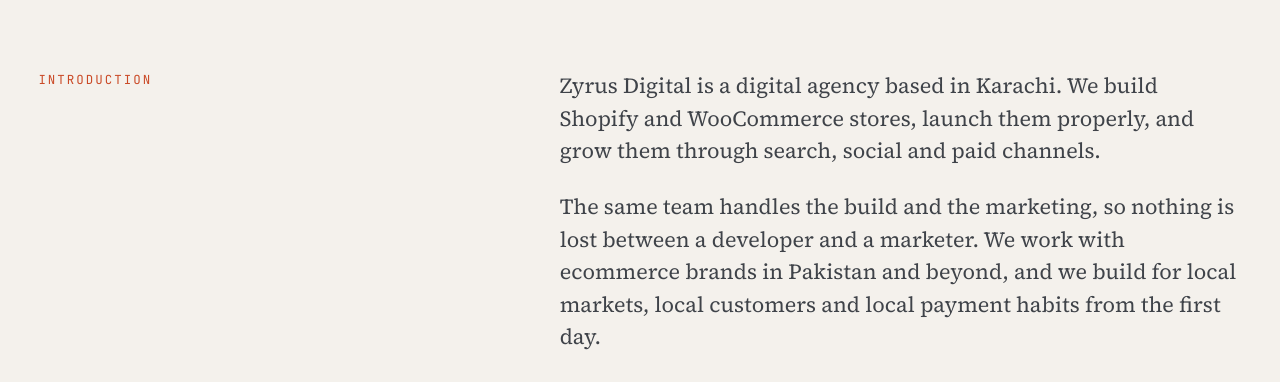
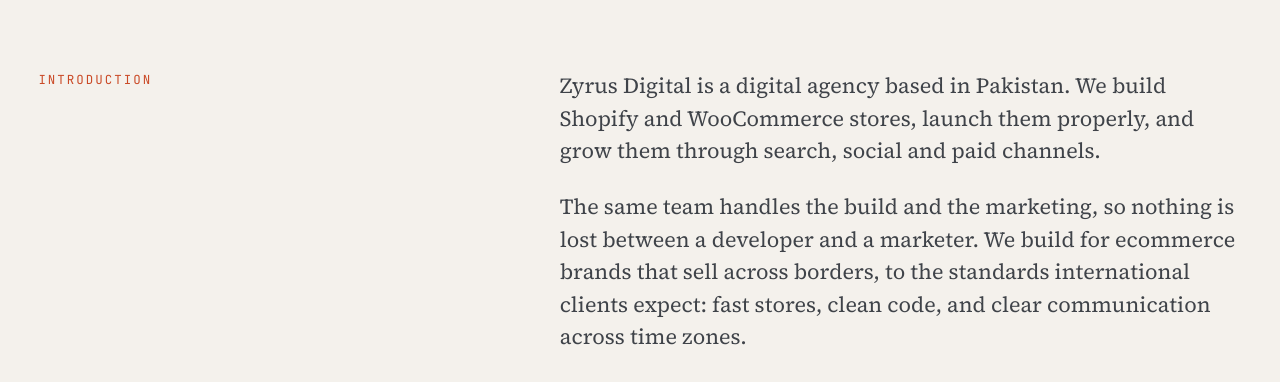
Before and after one commit to AbdulRehman222007/Zyrus-Digital, a Next.js app: page /about in a window 1280 px wide. Shown: the part 570-952 px from the top of the page. Built offline with nearby package versions, Linux system fonts and the light colour scheme; no server answers.

Commit message:
Revise About page content and structure
Updated the About page content to reflect new agency focus and services.

```diff
--- a/app/about/page.tsx
+++ b/app/about/page.tsx
@@ -69,13 +69,13 @@ export default function AboutPage() {
           </div>
           <div className="space-y-6 text-[length:var(--text-md)] leading-[1.5] text-[var(--color-ink-soft)] lg:col-span-7 lg:col-start-6">
             <p>
-              Zyrus Digital is a digital agency based in Karachi. We build Shopify and WooCommerce stores, launch them
+              Zyrus Digital is a digital agency based in Pakistan. We build Shopify and WooCommerce stores, launch them
               properly, and grow them through search, social and paid channels.
             </p>
-            <p>
-              The same team handles the build and the marketing, so nothing is lost between a developer and a marketer.
-              We work with ecommerce brands in Pakistan and beyond, and we build for local markets, local customers and
-              local payment habits from the first day.
+               <p>
+              The same team handles the build and the marketing, so nothing is lost between a developer and a
+              marketer. We build for ecommerce brands that sell across borders, to the standards international clients
+              expect: fast stores, clean code, and clear communication across time zones.
             </p>
           </div>
         </div>
```
